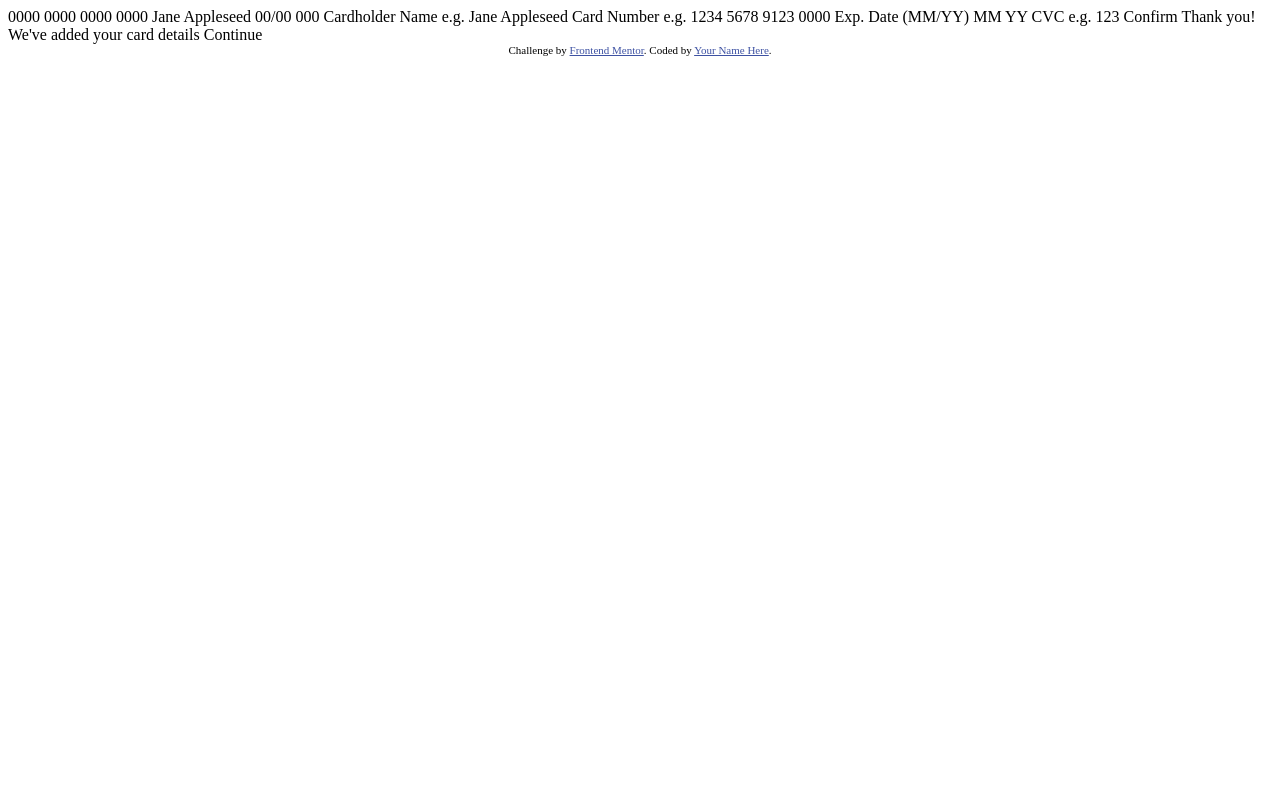
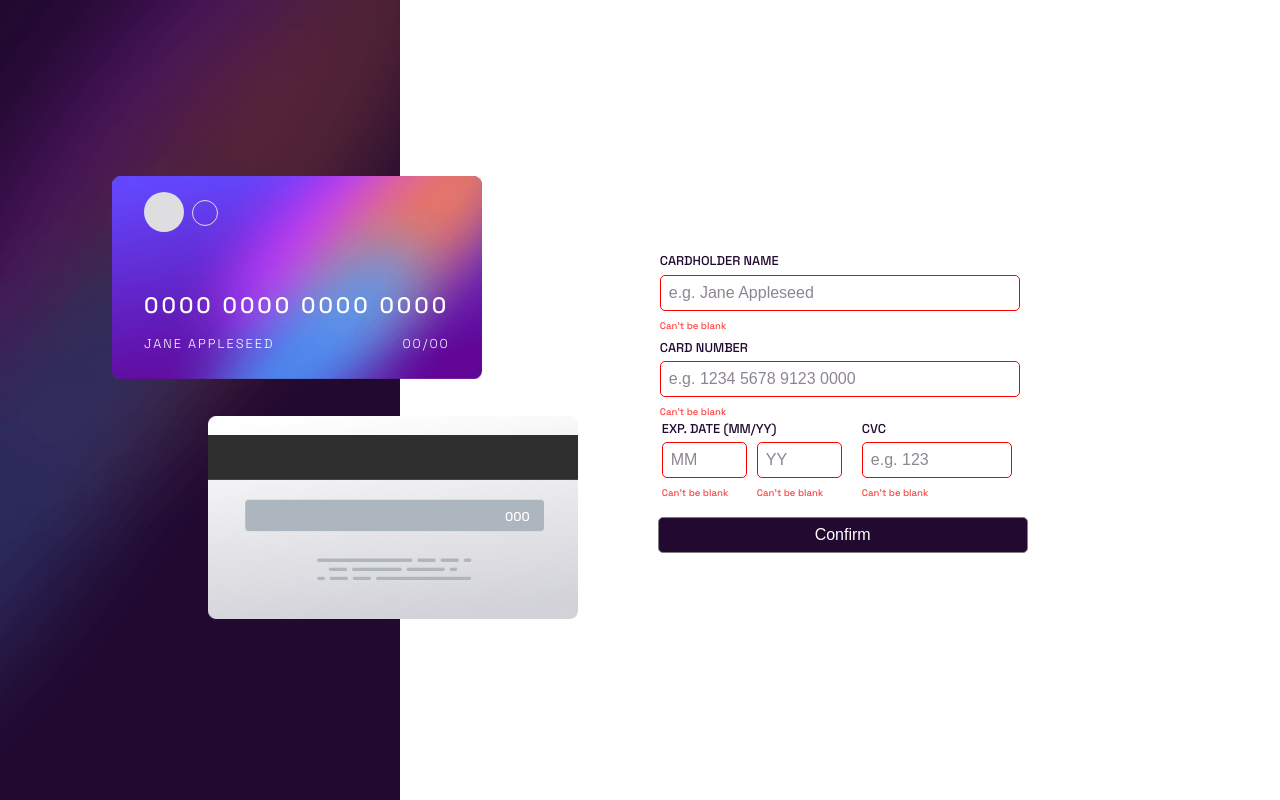
Before and after one commit to karan221/interactive-card-details-form-main, a plain HTML site: page index.html in a window 1280 px wide. Drawn offline with Linux system fonts and the light colour scheme.

Commit message:
working for desktop mobile layout pending form enhancemnet pending

```diff
--- a/index.html
+++ b/index.html
@@ -5,47 +5,105 @@
   <meta name="viewport" content="width=device-width, initial-scale=1.0"> <!-- displays site properly based on user's device -->
 
   <link rel="icon" type="image/png" sizes="32x32" href="./images/favicon-32x32.png">
-
+  <link rel="stylesheet" href="style.css">
   <title>Frontend Mentor | Interactive card details form</title>
-
-  <!-- Feel free to remove these styles or customise in your own stylesheet 👍 -->
-  <style>
-    .attribution { font-size: 11px; text-align: center; }
-    .attribution a { color: hsl(228, 45%, 44%); }
-  </style>
 </head>
 <body>
 
-  0000 0000 0000 0000
-  Jane Appleseed
-  00/00
+  <img id="bg-main-desktop" src="images/bg-main-desktop.png" alt="">
 
-  000
+  <main>
+    <div id="center-box">
+      <div class="fg-card">
+        <div class="front">
+          <img src="images/bg-card-front.png" alt="">
+          <span id="disc"></span>
+          <span id="circle"></span>
+          <span id="number"> 0000 0000 0000 0000 </span>
+          <span id="name">JANE APPLESEED</span>
+          <span id="exp"> 00/00 </span>
+        </div>
+      </div>
+      <div class="bg-card">
+        <div class="back">
+          <img src="images/bg-card-back.png" alt="">
+          <span id="cvc"> 000 </span>
+        </div>
+      </div>
 
-  Cardholder Name
-  e.g. Jane Appleseed
-
-  Card Number
-  e.g. 1234 5678 9123 0000
-
-  Exp. Date (MM/YY)
-  MM
-  YY
-
-  CVC
-  e.g. 123
-
-  Confirm
+      <form action="" method="post">
+        <fieldset>
+          <label for="card-holder"> CARDHOLDER NAME </label>
+          <input id="card-holder" type="text" placeholder="e.g. Jane Appleseed" required="true">
+          <span>&nbsp;</span>
+        </fieldset>
+        <fieldset>
+          <label for="card-number"> CARD NUMBER </label>
+          <input id="card-number" type="text" inputmode="numeric" pattern="\d{16}" placeholder="e.g. 1234 5678 9123 0000" required="true">
+          <span>&nbsp;</span>
+        </fieldset>
+        <div id="exp-cvv">
+          <fieldset id="mmyy">
+            <legend> EXP. DATE (MM/YY) </legend>
+            <fieldset>
+              <input id="month" type="text" inputmode="numeric" max="12" min="1" placeholder="MM" required="true"> <span>&nbsp;</span>
+            </fieldset>
+            <fieldset>
+              <input id="year" type="text" inputmode="numeric" max="99" min="23" placeholder="YY" required="true"> <span>&nbsp;</span>
+            </fieldset>
+          </fieldset>
+          <fieldset>
+            <legend> CVC </legend>
+            <fieldset>
+              <input id="card-cvc" type="text" inputmode="numeric" pattern="\d{3,4}" placeholder="e.g. 123" required="true"> <span>&nbsp;</span>
+            </fieldset>
+          </fieldset>
+        </div>
+        <button id="sumbit">Confirm</button>
+      </form>
+    </div>
+  </main>
 
   <!-- Completed state start -->
 
-  Thank you!
+  <!-- Thank you!
   We've added your card details
-  Continue
+  Continue -->
 
-  <div class="attribution">
-    Challenge by <a href="https://www.frontendmentor.io?ref=challenge" target="_blank">Frontend Mentor</a>.
-    Coded by <a href="#">Your Name Here</a>.
-  </div>
+  <script>
+    const cardName = document.getElementById('name');
+    const cardNumber = document.getElementById('number');
+    const cardEXP = document.getElementById('exp');
+    const cardCVC = document.getElementById('cvc');
+
+    const nameInput = document.getElementById('card-holder');
+    const numberInput = document.getElementById('card-number');
+    const monthInput = document.getElementById('month');
+    const yearInput = document.getElementById('year');
+    const cvcInput = document.getElementById('card-cvc');
+
+    nameInput.addEventListener("keyup", () => {
+      cardName.innerHTML = nameInput.value.toUpperCase();
+    });
+    numberInput.addEventListener("keyup", () => {
+      cardNumber.innerHTML = formatCardNumber(numberInput.value.toUpperCase());
+    });
+    monthInput.addEventListener("keyup", () => {
+      const year = cardEXP.innerText.split("/")[1]
+      cardEXP.innerHTML = monthInput.value + "/" + year;
+    });
+    yearInput.addEventListener("keyup", () => {
+      const month = cardEXP.innerText.split("/")[0]
+      cardEXP.innerHTML = month + "/" + yearInput.value;
+    });
+    cvcInput.addEventListener("keyup", () => {
+      cardCVC.innerHTML = cvcInput.value;
+    });
+
+    const formatCardNumber = (number) => {
+      return String(number).replace(/(.{1,4})/g, '$1 ').trim();
+      // return String(number).replace(/((.{1,4})$|(.{1,4}))/g, (_, g1, g2) => g2 ? `${g2}` : `${g1}, `);
+    }
+  </script>
 </body>
 </html>
--- /dev/null
+++ b/style.scss
@@ -0,0 +1,182 @@
+@import url('https://fonts.googleapis.com/css2?family=Space+Grotesk:wght@300;500&display=swap');
+
+h1, h2, h3, h4, h5, h6 {
+  margin: 0;
+}
+
+$light-red: hsl(0, 100%, 63%);
+
+body {
+  font-family: 'Space Grotesk', sans-serif;
+  height: 100svh;
+  font-size: 18px;
+  margin: 0px;
+  padding: 0px;
+}
+
+#bg-main-desktop {
+  width: 25rem;
+  height: 100%;
+  position: fixed;
+  z-index: -1;
+}
+
+input {
+  box-sizing: border-box;
+  -webkit-box-sizing:border-box;
+  -moz-box-sizing: border-box;
+}
+
+main {
+  height: 100%;
+  min-width: 70rem;
+  display: flex;
+  align-items: center;
+  justify-content: center;
+
+  #center-box {
+    width: 60rem;
+    height: 28rem;
+    display: grid;
+    grid-template-areas:
+      "img1 form"
+      "img2 form";
+    grid-template-columns: 4fr 5fr;
+    column-gap: 8rem;
+    row-gap: 2rem;
+
+    img {
+      position: absolute;
+      top: 0;
+      left: 0;
+      max-width: 100%;
+      max-height: 100%;
+      z-index: -1;
+    }
+
+    .fg-card { grid-area: img1 }
+    .bg-card { grid-area: img2 }
+
+    .front, .back {
+      position: relative;
+      width: 100%;
+      height: 100%;
+      color:white;
+    }
+
+    .front {
+      margin-left: -3rem;
+      span { position: absolute; }
+      #disc {
+        width: 2.5rem;
+        height: 2.5rem;
+        border-radius: 50%;
+        background-color:hsl(270, 3%, 87%);
+        left: 2rem;
+        top: 1rem;
+      }
+      #circle {
+        width: 1.5rem;
+        height: 1.5rem;
+        border-radius: 50%;
+        border: 1px solid hsl(270, 3%, 87%);
+        left: 5rem;
+        top: 1.5rem;
+      }
+      span#number {
+        font-size: 1.4rem;
+        bottom: 4rem;
+        left: 2rem;
+        letter-spacing: 3px;
+      }
+      #name, #exp {
+        font-size: 0.8rem;
+        font-weight: 300;
+        letter-spacing: 2px;
+      }
+      span#name {
+        bottom: 2rem;
+        left: 2rem;
+      }
+      span#exp {
+        bottom: 2rem;
+        right: 2rem;
+      }
+    }
+    .back {
+      margin-left: 3rem;
+      span {
+        font-size: 0.8rem;
+        position: absolute;
+        bottom: 6.2rem;
+        right: 3rem;
+      }
+    }
+
+    form {
+      width: 80%;
+      grid-area: form;
+      align-self: center;
+
+      label, legend {
+        font-size: 0.8rem;
+        font-weight: 500;
+        color:hsl(278, 68%, 11%);
+      }
+
+      fieldset {
+        // margin-bottom: 1rem;
+        margin-right: 0.5rem;
+      }
+
+      input {
+        margin-top: 0.3rem;
+        width: 100%;
+        border: hsl(270, 3%, 87%) 1px solid;
+        color:hsl(278, 68%, 11%);
+        border-radius: 5px;
+        font-size: 1rem;
+        font-weight: 500;
+        padding: 0.5rem;
+        &:focus {
+          outline: none;
+          border-color: hsl(278, 94%, 30%);
+        }
+        &::placeholder {
+          color: hsl(279, 6%, 55%);
+        }
+        &:invalid {
+          border-color: hsl(0, 100%, 50%);
+        }
+        &:invalid:required + span:before {
+          content: "Can't be blank";
+          color: $light-red;
+          font-size: 0.6rem;
+        }
+      }
+
+      fieldset {
+        border: 0;
+        padding: 0;
+      }
+
+      #exp-cvv, #mmyy {
+        width: 100%;
+        display: flex;
+        align-items: center;
+      }
+
+      button {
+        margin-top: 1rem;
+        width: 100%;
+        border: grey 1px solid;
+        border-radius: 5px;
+        font-size: 1rem;
+        padding: 0.5rem;
+        background-color: hsl(278, 68%, 11%);
+        color: white;
+        cursor: pointer;
+      }
+    }
+  }
+}
```
Also changed, not shown: style.css (added), 1 other file.
